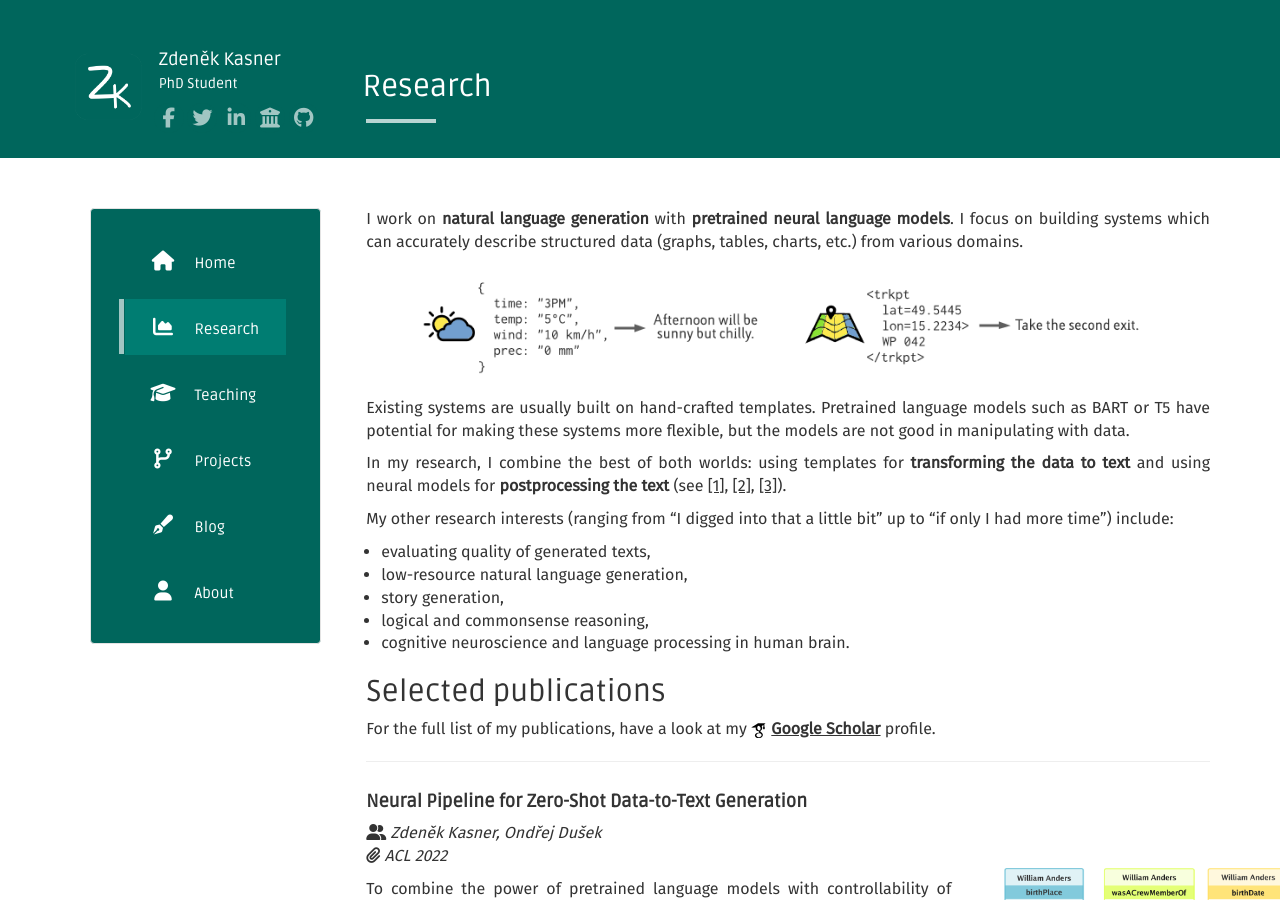
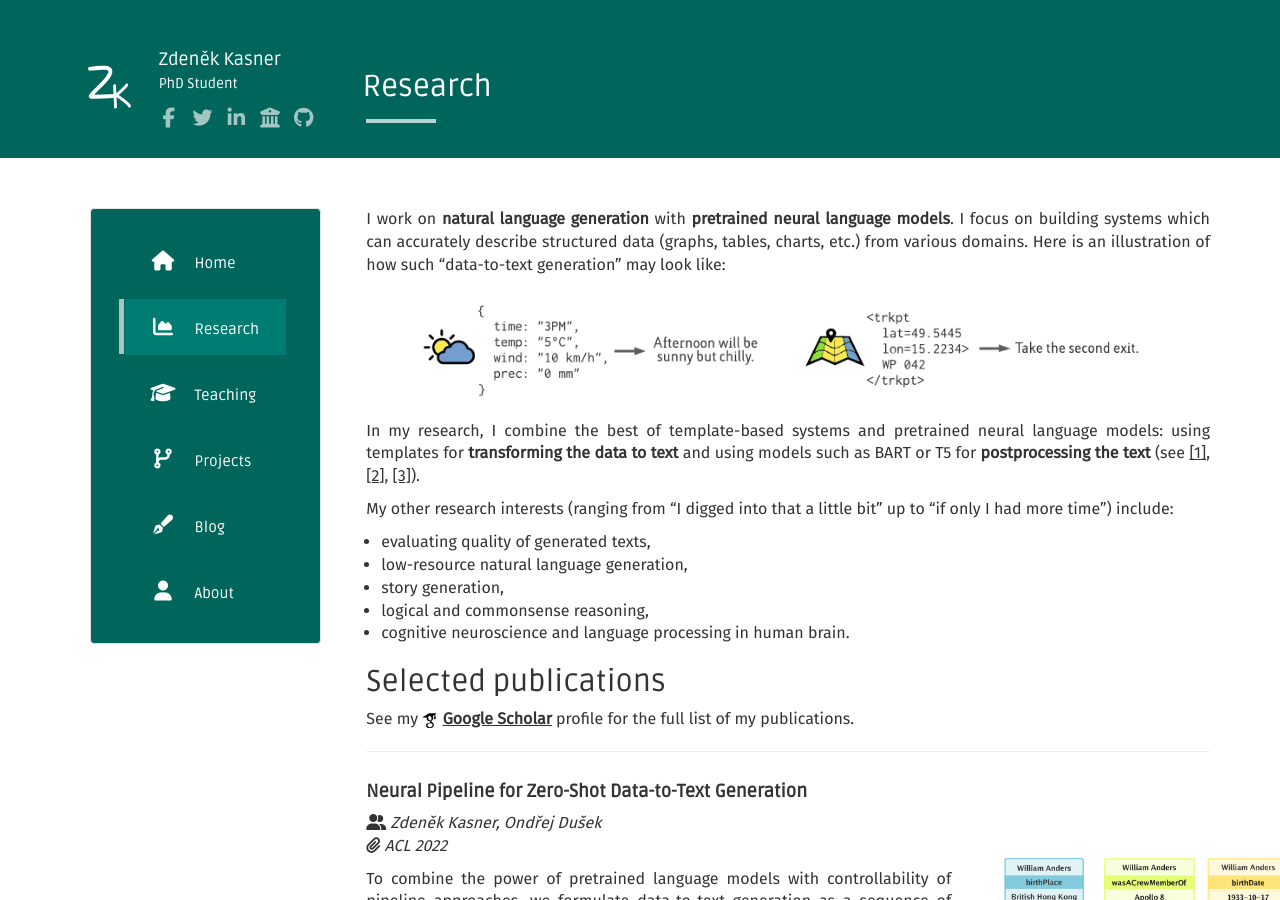
Before and after one commit to kasnerz/kasnerz.github.io, a Jekyll site: the page built from research.md, in a window 1280 px wide and 900 px high. Built offline with Jekyll 4.4.1, drawn with Linux system fonts in a browser that asks for light colours; nearby versions of some CDN libraries.

Commit message:
Update research page

```diff
--- a/research.md
+++ b/research.md
@@ -3,13 +3,13 @@ layout: article
 title: Research
 permalink: /research/
 ---
-I work on **natural language generation** with **pretrained neural language models**. I focus on building systems which can accurately describe structured data (graphs, tables, charts, etc.) from various domains.
+
+I work on **natural language generation** with **pretrained neural language models**. I focus on building systems which can accurately describe structured data (graphs, tables, charts, etc.) from various domains. Here is an illustration of how such "data-to-text generation" may look like:
 
 <img src="/assets/d2t.png" alt="d2t" style="max-width: 90%; margin: auto;">
 
-Existing systems are usually built on hand-crafted templates. Pretrained language models such as BART or T5 have potential for making these systems more flexible, but the models are not good in manipulating with data.
+In my research, I combine the best of template-based systems and pretrained neural language models: using templates for **transforming the data to text** and using models such as BART or T5 for **postprocessing the text** (see [[1]](#neural_pipeline), [[2]](#iterative_editing), [[3]](#text_in_context)).
 
-In my research, I combine the best of both worlds: using templates for **transforming the data to text** and using neural models for **postprocessing the text** (see [[1]](#neural_pipeline), [[2]](#iterative_editing), [[3]](#text_in_context)).
 
 
 My other research interests (ranging from "I digged into that a little bit" up to "if only I had more time") include:
@@ -21,4 +21,4 @@ My other research interests (ranging from "I digged into that a little bit" up t
 
 
 ## Selected publications
-For the full list of my publications, have a look at my **<img src="/assets/icons/scholar.png" style="display: inline"> [Google Scholar](https://scholar.google.cz/citations?user=6NnuRB8AAAAJ)** profile.
+See my **<img src="/assets/icons/scholar.png" style="display: inline"> [Google Scholar](https://scholar.google.cz/citations?user=6NnuRB8AAAAJ)** profile for the full list of my publications.
```
